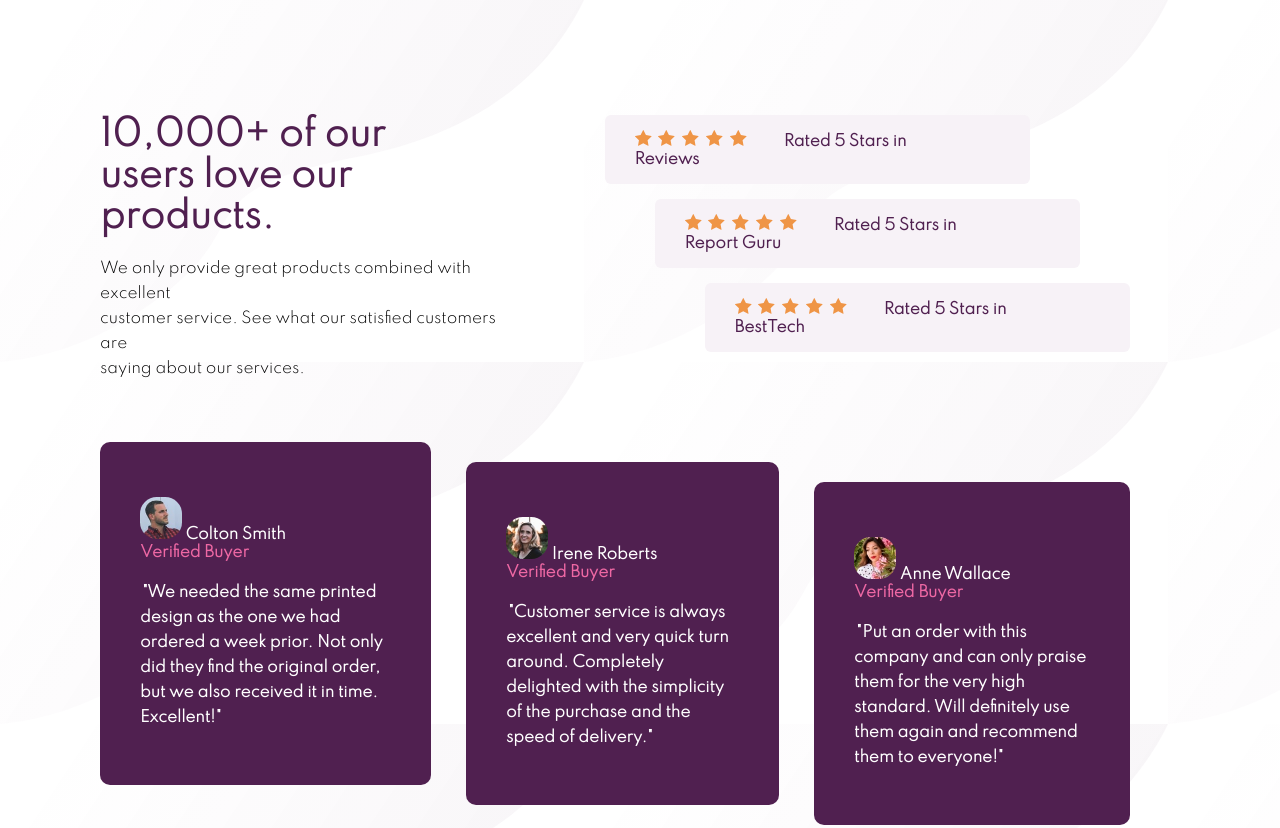
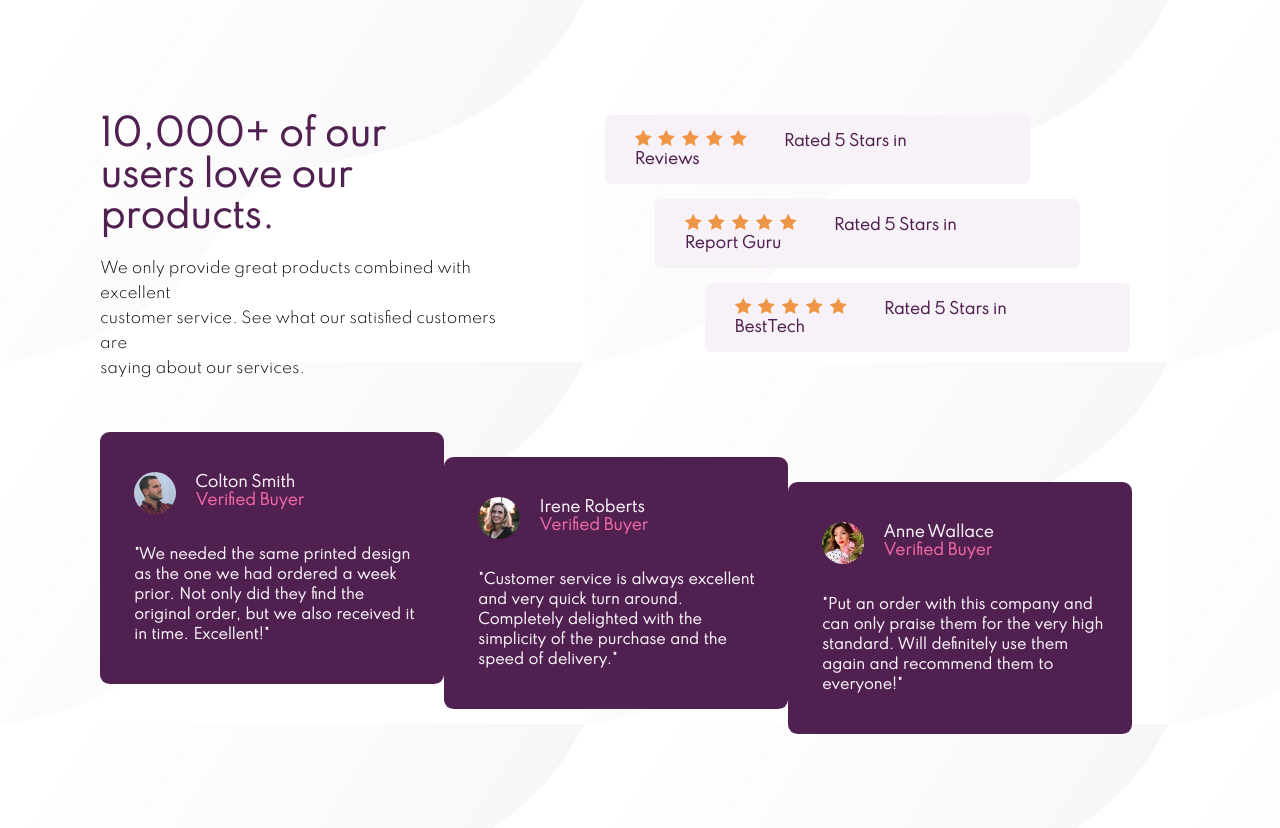
Before and after one commit to deeparka/Social-proof-section, a plain HTML site: page social-proof-section-master/index.html in a window 1280 px wide. Shown: the top 828 px of the page. Drawn offline with Linux system fonts and the light colour scheme.

Commit message:
completely changed card division of buyer and changed styling

```diff
--- a/social-proof-section-master/index.html
+++ b/social-proof-section-master/index.html
@@ -113,72 +113,69 @@
             <br />
             <br />
             <div class="buyer">
-                <div class="colton">
-                    <p>
+                <div class="card-colton">
+                    <div class="profile">
+                        <div class="image">
                             <img
                                 src="/social-proof-section-master/images/image-colton.jpg"
                                 alt="Colton"
                                 width="42"
                                 height="42"
                             />
-                        <span class="outer-colton">
-                            <span class="name">Colton Smith</span>
-                            <br />
-                            <span class="verified-buyer">Verified Buyer</span>
-                            <br />
-                            <br />
-                            <span class="quotes">
-                                "We needed the same printed design as the one we
-                                had ordered a week prior. Not only did they find
-                                the original order, but we also received it in
-                                time. Excellent!"
-                            </span>
-                        </span>
-                    </p>
                         </div>
-                <div class="irene">
-                    <p>
+                        <div class="info">
+                            <div>Colton Smith</div>
+                            <div class="type">Verified Buyer</div>
+                        </div>
+                    </div>
+                    <div class="quotes">
+                        "We needed the same printed design as the one we had
+                        ordered a week prior. Not only did they find the
+                        original order, but we also received it in time.
+                        Excellent!"
+                    </div>
+                </div>
+                <div class="card-irene">
+                    <div class="profile">
+                        <div class="image">
                             <img
                                 src="/social-proof-section-master/images/image-irene.jpg"
                                 alt="Irene"
                                 width="42"
                                 height="42"
                             />
-                        <span class="outer-irene">
-                            <span class="name">Irene Roberts</span> <br />
-                            <span class="verified-buyer"> Verified Buyer </span>
-                            <br />
-                            <br />
-                            <span class="quotes">
-                                "Customer service is always excellent and very
-                                quick turn around. Completely delighted with the
-                                simplicity of the purchase and the speed of
-                                delivery."
-                            </span>
-                        </span>
-                    </p>
                         </div>
-                <div class="anne">
-                    <p>
+                        <div class="info">
+                            <div>Irene Roberts</div>
+                            <div class="type">Verified Buyer</div>
+                        </div>
+                    </div>
+                    <div class="quotes">
+                        "Customer service is always excellent and very quick
+                        turn around. Completely delighted with the simplicity of
+                        the purchase and the speed of delivery."
+                    </div>
+                </div>
+                <div class="card-anne">
+                    <div class="profile">
+                        <div class="image">
                             <img
                                 src="/social-proof-section-master/images/image-anne.jpg"
                                 alt="Anne"
                                 width="42"
                                 height="42"
                             />
-                        <span class="outer-anne">
-                            <span class="name">Anne Wallace</span> <br />
-                            <span class="verified-buyer"> Verified Buyer </span>
-                            <br />
-                            <br />
-                            <span class="quotes">
-                                "Put an order with this company and can only
-                                praise them for the very high standard. Will
-                                definitely use them again and recommend them to
-                                everyone!"
-                            </span>
-                        </span>
-                    </p>
+                        </div>
+                        <div class="info">
+                            <div>Anne Wallace</div>
+                            <div class="type">Verified Buyer</div>
+                        </div>
+                    </div>
+                    <div class="quotes">
+                        "Put an order with this company and can only praise them
+                        for the very high standard. Will definitely use them
+                        again and recommend them to everyone!"
+                    </div>
                 </div>
             </div>
         </div>
--- a/social-proof-section-master/style.css
+++ b/social-proof-section-master/style.css
@@ -75,15 +75,15 @@ div.container div div.rate div p img {
     justify-content: flex-start;
 } */
 
-div.container div.buyer div {
+/* div.container div.buyer div {
     background-color: #502050;
     border-radius: 10px;
     margin: 10px 0;
     margin-right: 35px;
     padding: 40px;
-}
+} */
 
-div.container div.buyer div.anne {
+/* div.container div.buyer div.anne {
     margin-right: 50px;
 }
 
@@ -94,18 +94,18 @@ div.container div.buyer div p img {
 div.container div.buyer div p span {
     color: #ffffff;
     font-weight: bold;
-}
+} */
 
-div.container div.buyer div p span span.verified-buyer {
+/* div.container div.buyer div p span span.verified-buyer {
     color: #ee68a4;
 }
 
 div.container div.buyer div p span span.quotes {
     line-height: 25px;
     padding: 2px;
-}
+} */
 
-div.container div.buyer div.colton {
+/* div.container div.buyer div.colton {
     margin-bottom: 150px;
 }
 
@@ -117,11 +117,72 @@ div.container div.buyer div.irene {
 div.container div.buyer div.anne {
     margin-bottom: 30px;
     margin-top: 50px;
+} */
+
+/* .name {
+    border-top: 1px transparent white;
+    margin-top: -10px;
+} */
+
+.buyer {
+    display: flex;
+    height: 50vh;
+    justify-content: center;
+    align-items: center;
 }
 
-.name {
-    border-top: 1px transparent white;
-    margin-top: -10px;
+.card-colton,
+.card-irene,
+.card-anne {
+    background-color: #502050;
+    height: 200px;
+    width: 380px;
+    color: #f7f2f7;
+    padding: 40px 25px 12px 34px;
+    border-radius: 0.6rem;
+}
+
+.card-colton {
+    margin-bottom: 150px;
+}
+
+.card-irene {
+    margin-bottom: 120px;
+    margin-top: 25px;
+}
+
+.card-anne {
+    margin-right: 48px;
+    margin-bottom: 30px;
+    margin-top: 50px;
+}
+
+.profile {
+    display: flex;
+    margin-bottom: 1.6rem;
+}
+
+.info {
+    margin-left: 1.2rem;
+    margin-top: 0.1rem;
+    font-weight: bold;
+}
+
+.type {
+    color: #ee68a4;
+}
+
+.quotes {
+    font-size: 14px;
+    word-spacing: 1px;
+    line-height: 20px;
+    font-weight: 900;
+}
+
+.card-colton img,
+.card-irene img,
+.card-anne img {
+    border-radius: 50%;
 }
 
 footer {
@@ -129,7 +190,7 @@ footer {
     text-align: center;
     padding: 3px;
     background-color: #502050;
-    color: white;
+    color: #ffffff;
 }
 
 footer a {
```
Lines whose indentation alone changed are shown as unchanged.
